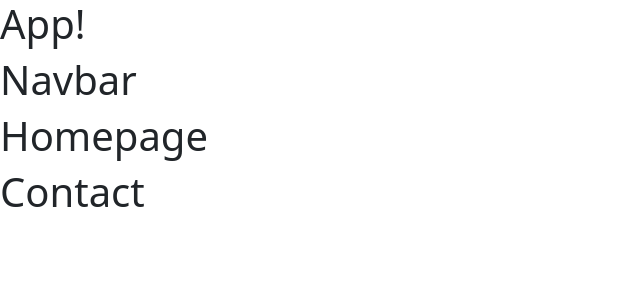
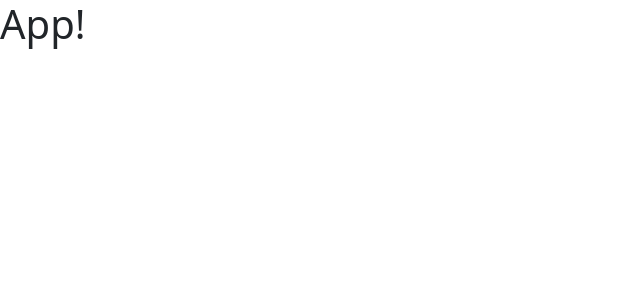
Before and after one commit to alpataseven/ReactRouterDom, a React (Vite) app: page / in a window 1280 px wide. Shown: the top 300 px of the page, without its empty margins (0-640 px from the left). Built offline with nearby package versions, Linux system fonts and the light colour scheme.

Commit message:
Yapı Oluşturuldu

```diff
--- a/src/App.jsx
+++ b/src/App.jsx
@@ -1,16 +1,10 @@
 import { useState } from 'react'
-import Navbar from './components/Navbar'
-import Homepage from './pages/Homepage'
-import Contact from './pages/Contact'
 
 function App() {
 
   return (
     <>
       <h1>App!</h1>
-      <Navbar />
-      <Homepage />
-      <Contact />
     </>
   )
 }
```
Also changed, not shown: src/pages/About.jsx (added, +9 -0 lines), src/pages/Login.jsx (added, +7 -0 lines), src/products/Category.jsx (added, +9 -0 lines), src/products/Product.jsx (added, +9 -0 lines), src/products/ProductsLayout.jsx (added, +9 -0 lines).
